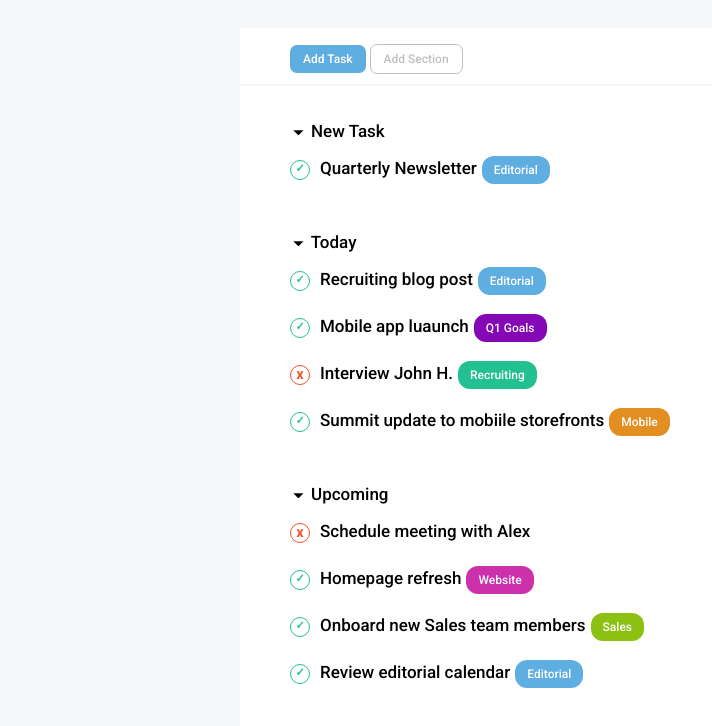
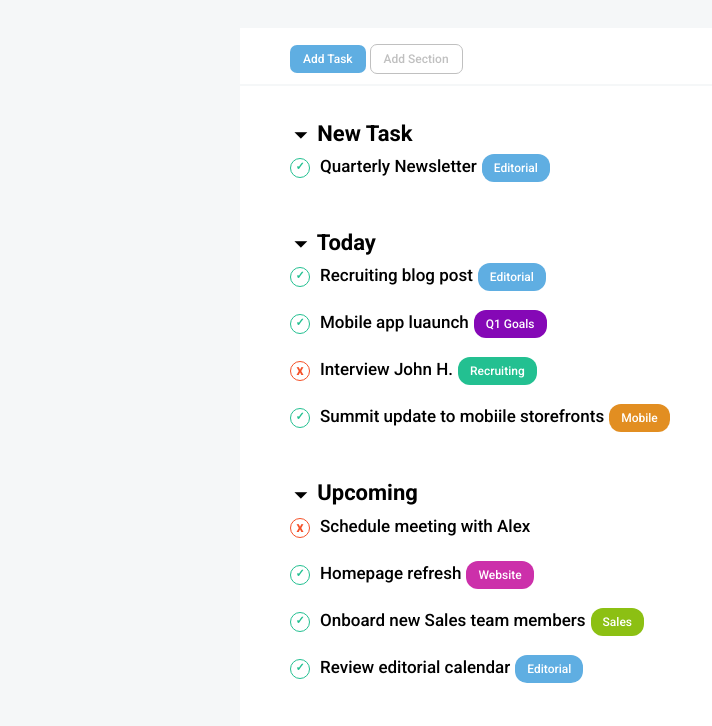
Before and after one commit to M6Irinel/html-css-toboolist, a plain HTML site: page index.html in a window 1280 px wide. Shown: the part 82-808 px from the top of the page, without its empty margins (0-712 px from the left). Drawn offline with Linux system fonts and the light colour scheme.

Commit message:
sistemato i primi <li> di ogni <ul>

```diff
--- a/css/style.css
+++ b/css/style.css
@@ -93,6 +93,12 @@ ul {
     padding: 35px 50px 0;
 }
 
+ul li:first-child {
+    font-size: 22px;
+    font-weight: 700;
+    margin-bottom: 0;
+}
+
 ul:last-child {
     padding-bottom: 35px;
 }
```
